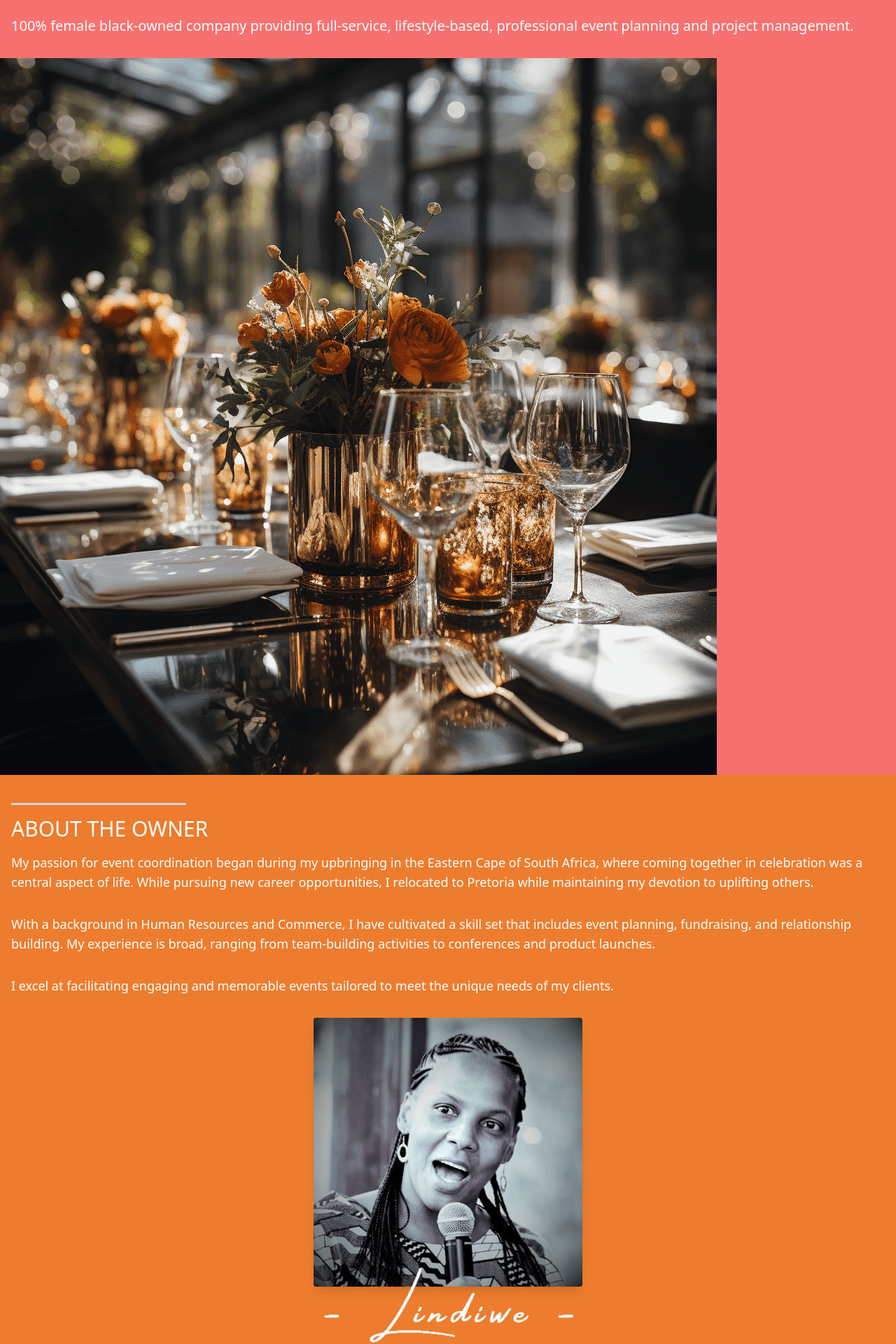
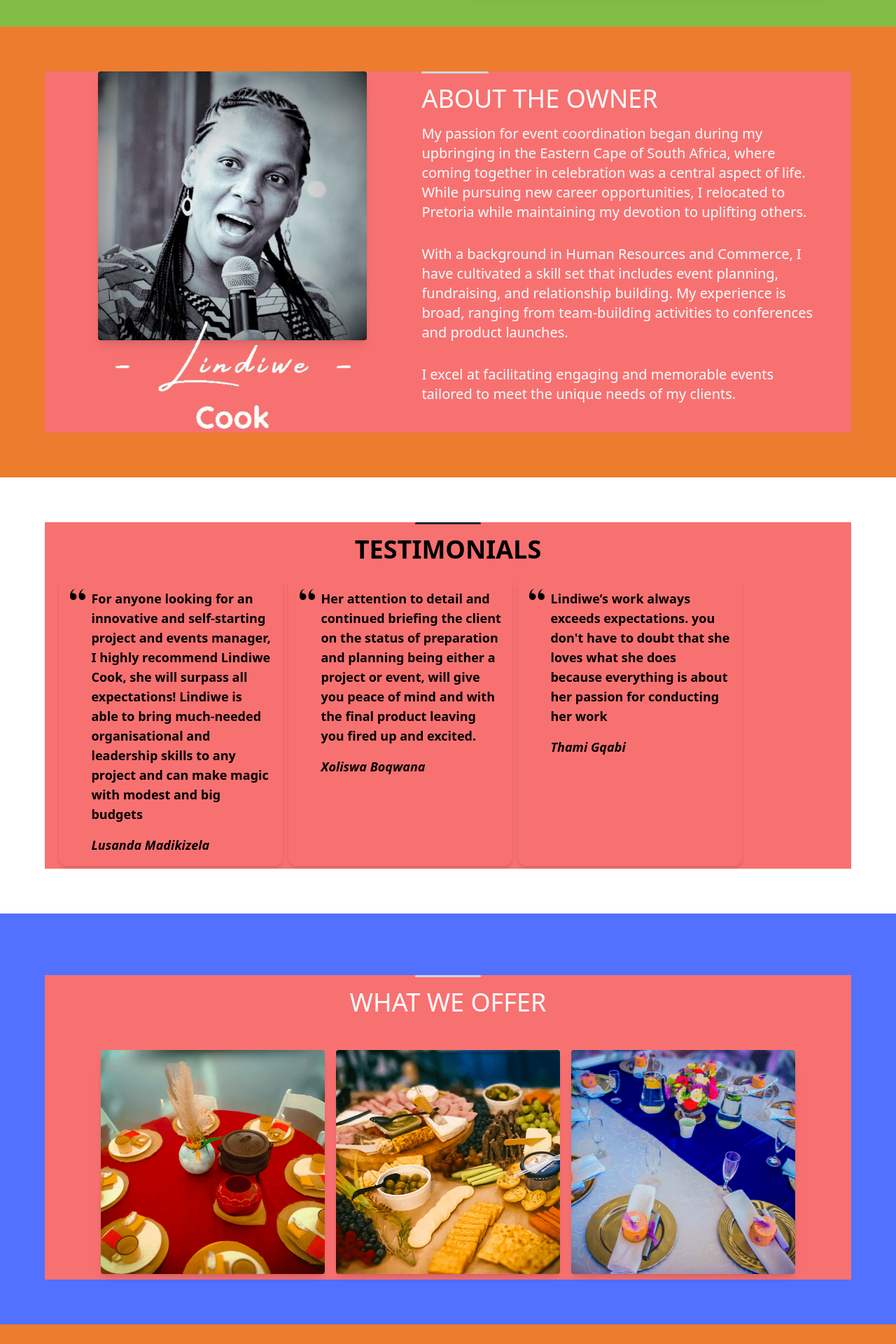
Before and after one commit to devarthurguilherme/ubomi-project, a React (Vite) app in the folder ubomi-project/: page / in a window 1280 px wide. Shown: the part 620-2540 px from the top of the page at 70% size. Built offline with nearby package versions, Linux system fonts and the light colour scheme.

Commit message:
Desktop Version - Almost Ready

```diff
--- a/ubomi-project/src/components/Footer.jsx
+++ b/ubomi-project/src/components/Footer.jsx
@@ -4,10 +4,11 @@ import { MdEmail } from "react-icons/md"
 const Footer = () => {
   return (
     <footer>
-    <div className="bg-myBlue py-10 container mx-auto">
+    <div className="bg-myBlue py-10 lg:py-16">
+      <div className="lg:bg-red-400 container lg:max-w-6xl mx-auto">
         <div className="px-4 text-white">
-        <h3 className="text-2xl md:text-3xl mb-4">CONTACT US</h3>
-        <div className="mb-4 flex text-3xl md:text-5xl">
+          <h3 className="text-2xl md:text-3xl lg:text-4xl lg:text-center font-semibold mb-4 lg:mb-8">CONTACT US</h3>
+          <div className="mb-4 lg:mb-8 flex lg:justify-center text-3xl md:text-5xl">
             <a className="" href="https://www.facebook.com/" target="blank">
               <BiLogoFacebook />
             </a>
@@ -18,6 +19,7 @@ const Footer = () => {
           <p className="text-sm md:text-base text-center">© 2023 Ubomi</p>
         </div>
       </div>
+    </div>
     </footer>
   )
 }
--- a/ubomi-project/src/components/Header.jsx
+++ b/ubomi-project/src/components/Header.jsx
@@ -6,10 +6,10 @@ import logo from "../assets/Logo.png"
 const Header = () => {
   return (
     <header>
-        <div className="bg-myGreen pt-6 flex flex-col justify-center items-center">
-          <div className="container mx-auto">
-            <div className="xl:bg-red-400">
-              <div className="">
+        <div className="bg-myGreen pt-10 lg:py-16 flex flex-col justify-center items-center">
+          <div className="lg:bg-red-400 container lg:max-w-6xl mx-auto">
+            <div className="lg:flex lg:justify-center">
+              <div className="lg:w-1/2">
                 <img className="w-4/5 mb-8 mx-auto" src={logo} alt="Ubomi Logo" />
                 <div className="px-4 text-left">
                   <h1 className="md:hidden font-semibold text-4xl md:text-5xl leading-tight mb-8 text-white">EVENTS &
@@ -24,7 +24,9 @@ const Header = () => {
                   </p>
                 </div>
               </div>
-              <img className="" src={image} alt="Ubomi lunch"/>
+              <div className="lg:w-1/2 lg:px-6">
+                <img className="lg:rounded-xl lg:shadow-xl" src={image} alt="Ubomi lunch"/>
+              </div>
             </div>
           </div>
         </div>
--- a/ubomi-project/src/components/main_sections/AboutTheOwner.jsx
+++ b/ubomi-project/src/components/main_sections/AboutTheOwner.jsx
@@ -3,28 +3,28 @@ import art from "../../assets/Art_Lindiwe_Cook.png"
 
 const AboutTheOwner = () => {
   return (
-    <section className="bg-myOrange py-10">
-        <div className="container mx-auto">
-            <div className="flex flex-col-reverse justify-center items-center">
-              <div className="flex flex-col justify-center items-center text-center">
-                <div className="bg-cover bg-center w-72 md:w-96 h-72 md:h-96 rounded shadow-lg" style={{ backgroundImage: `url(${lindiwePicture})` }}>
-                </div>
-                <img className="-mt-8 w-3/4" src={art} alt="Lindiwe Cook" />
-              </div>
-              <div className="px-4 text-white ">
-                <div class="w-1/5 border-2 border-t border-gray-300 rounded-xl mb-4"></div>
-                <h2 className="text-3xl mb-4">ABOUT THE OWNER</h2>
-                <p className="text-lg mb-8">
+    <section className="bg-myOrange py-10 lg:py-16">
+        <div className="lg:bg-red-400 container lg:max-w-6xl mx-auto">
+          <div className="lg:flex lg:flex-row-reverse lg:justify-center">
+            <div className="px-4 lg:w-1/2 lg:px-0 text-white">
+                <div class="w-1/5 md:w-1/6 border-2 border-t border-gray-300 rounded-xl mb-4"></div>
+                <h2 className="text-3xl lg:text-4xl mb-4">ABOUT THE OWNER</h2>
+                <p className="text-lg lg:text-xl mb-8">
                   My passion for event coordination began during my upbringing in the Eastern Cape of South Africa, where coming together in celebration was a central aspect of life. While pursuing new career opportunities, I relocated to Pretoria while maintaining my devotion to uplifting others.
                 </p>
-                <p className="text-lg mb-8">
+                <p className="text-lg lg:text-xl mb-8">
                   With a background in Human Resources and Commerce, I have cultivated a skill set that includes event planning, fundraising, and relationship building. My experience is broad, ranging from team-building activities to conferences and product launches.
                 </p>
-                <p className="text-lg mb-8">
+                <p className="text-lg lg:text-xl mb-8">
                   I excel at facilitating engaging and memorable events tailored to meet the unique needs of my clients.
                 </p>
+            </div>
+            <div className="lg:w-2/5 lg:mr-10 flex flex-col  items-center">
+              <div className="bg-cover bg-center w-72 md:w-96 h-72 md:h-96 rounded shadow-lg" style={{ backgroundImage: `url(${lindiwePicture})` }}>
               </div>
+              <img className="-mt-8 w-3/4 md:w-3/6 lg:w-3/4" src={art} alt="Lindiwe Cook" />
             </div>
+          </div>
           </div>
     </section>
   )
--- a/ubomi-project/src/components/main_sections/EventsManagement.jsx
+++ b/ubomi-project/src/components/main_sections/EventsManagement.jsx
@@ -2,20 +2,22 @@ import image from "../../assets/Events_Management.jpeg"
 
 const EventsManagement = () => {
   return (
-    <section className="bg-myOrange pt-10 md:py-10">
-      <div className="container mx-auto">
-        <div className="">
-          <div className="px-4 text-white">
-            <div class="w-1/5 border-2 border-t border-gray-300 rounded-xl mb-4"></div>
-            <h2 className="text-left text-2xl md:text-3xl font-semibold uppercase mb-4">Events management</h2>
-            <p className="mb-8 md:text-lg">
+    <section className="bg-myOrange pt-10 md:py-10 lg:py-16">
+      <div className="lg:bg-red-400 container lg:max-w-6xl mx-auto">
+        <div className="lg:flex lg:justify-center">
+          <div className="px-4 lg:w-1/2 lg:px-0 lg:mr-10 text-white">
+            <div class="w-1/5 md:1/6 border-2 border-t border-gray-300 rounded-xl mb-4"></div>
+            <h2 className="text-left text-2xl md:text-3xl lg:text-4xl font-semibold uppercase mb-4">Events management</h2>
+            <p className="mb-8 md:text-lg lg:text-xl">
               Pre-event planning budget creation & management detailed timelines for the event venue booking and contract negotiation event management, design
               floor plan layout and décor planning menu creation specific for the event outsourcing of extra services, eg entertainers, photographer, catering, rental companies, shuttle services.
+            </p>
+            <p className="mb-8 md:text-lg lg:text-xl">
               Execution of every detail of your event onsite management & post event coordinate team/volunteers tear down and clean up post-event summary and follow-up.
             </p>
           </div>
-          <div className="">
-            <img className="mx-auto max-h-screen rounded shadow-lg"src={image}/>
+          <div className="lg:w-2/5 lg:px-4">
+            <img className="mx-auto max-h-screen lg:max-h-96 rounded shadow-lg lg:rounded-xl lg:shadow-xl"src={image}/>
           </div>
         </div>
       </div>
--- a/ubomi-project/src/components/main_sections/Testimonials.jsx
+++ b/ubomi-project/src/components/main_sections/Testimonials.jsx
@@ -2,15 +2,15 @@ import quotesArt from "../../assets/quotes.png"
 
 const Testimonials = () => {
   return (
-    <section className="py-10">
-      <div className="container mx-auto">
+    <section className="py-10 lg:py-16">
+      <div className="lg:bg-red-400 container lg:max-w-6xl mx-auto">
         <div className="px-4">
-          <div class="w-1/5 border-2 border-t border-gray-800 rounded-xl mb-4"></div>
-          <h2 className="text-left text-3xl font-semibold uppercase mb-4">
+          <div class="w-1/5 md:w-1/12 mx-auto border-2 border-t border-gray-800 rounded-xl mb-4"></div>
+          <h2 className="text-center text-3xl lg:text-4xl font-semibold uppercase mb-4">
             Testimonials
           </h2>
           <div className="md:flex flex-wrap font-semibold md:text-lg">
-            <div className="md:max-w-xs mb-6 md:m-4 p-4 rounded-xl shadow-md flex">
+            <div className="md:max-w-xs mb-6 md:m-4 lg:m-1 p-4 rounded-xl shadow-md flex">
               <img className="h-4 mr-2" src={quotesArt} alt="Art to Quotes Ubomi" />
               <div>
                 <p className="mb-4">
@@ -21,7 +21,7 @@ const Testimonials = () => {
                 </p>
               </div>
             </div>
-            <div className="md:max-w-xs mb-6 md:m-4 p-4 rounded-xl shadow-md flex">
+            <div className="md:max-w-xs mb-6 md:m-4 lg:m-1 p-4 rounded-xl shadow-md flex">
               <img className="h-4 mr-2" src={quotesArt} alt="Art to Quotes Ubomi" />
               <div>
                 <p className="mb-4">
@@ -32,7 +32,7 @@ const Testimonials = () => {
                 </p>
               </div>
             </div>
-            <div className="md:max-w-xs mb-6 md:m-4 p-4 rounded-xl shadow-md flex">
+            <div className="md:max-w-xs mb-6 md:m-4 lg:m-1 p-4 rounded-xl shadow-md flex">
               <img className="h-4 mr-2" src={quotesArt} alt="Art to Quotes Ubomi" />
               <div>
                 <p className="mb-4">
--- a/ubomi-project/src/components/main_sections/WhatWeOffer.jsx
+++ b/ubomi-project/src/components/main_sections/WhatWeOffer.jsx
@@ -4,22 +4,22 @@ import image3 from "../../assets/What_We_Offer_image3.png"
 
 const WhatWeOffer = () => {
   return (
-    <div className="bg-myBlue py-10">
-      <div className="px-2 container mx-auto">
+    <div className="bg-myBlue py-10 lg:py-16">
+      <div className="px-2 lg:bg-red-400 lg:max-w-6xl container mx-auto">
         <div className="px-2 mt-6">
-          <div class="w-1/5 border-2 border-t border-gray-300 rounded-xl mb-4"></div>
+          <div class="w-1/5 md:w-1/12 lg:mx-auto border-2 border-t border-gray-300 rounded-xl mb-4"></div>
           <div className="mb-10">
-            <h2 className="relative text-2xl md:text-3xl uppercase text-white">
+            <h2 className="relative text-2xl md:text-3xl lg:text-4xl lg:text-center uppercase text-white">
               What We Offer
             </h2>
           </div>
         </div>
-        <div className="md:flex flex-wrap">
-          <div className="md:max-w-xs bg-cover bg-center w-full h-80 mb-8 md:m-4 rounded shadow-lg" style={{ backgroundImage: `url(${image1})` }}>
+        <div className="md:flex flex-wrap lg:justify-center">
+          <div className="md:max-w-xs bg-cover bg-center w-full h-80 mb-8 md:m-4 lg:m-2 rounded shadow-lg" style={{ backgroundImage: `url(${image1})` }}>
           </div>
-          <div className="md:max-w-xs bg-cover bg-center w-full h-80 mb-8 md:m-4 rounded shadow-lg" style={{ backgroundImage: `url(${image2})` }}>
+          <div className="md:max-w-xs bg-cover bg-center w-full h-80 mb-8 md:m-4 lg:m-2 rounded shadow-lg" style={{ backgroundImage: `url(${image2})` }}>
           </div>
-          <div className="md:max-w-xs bg-cover bg-center w-full h-80 md:m-4 rounded shadow-lg" style={{ backgroundImage: `url(${image3})` }}>
+          <div className="md:max-w-xs bg-cover bg-center w-full h-80 md:m-4 lg:m-2 rounded shadow-lg" style={{ backgroundImage: `url(${image3})` }}>
           </div>
         </div>
       </div>
```
Also changed, not shown: ubomi-project/src/components/main_sections/ProjectManagement.jsx (+18 -16 lines). Lines whose indentation alone changed are shown as unchanged.
